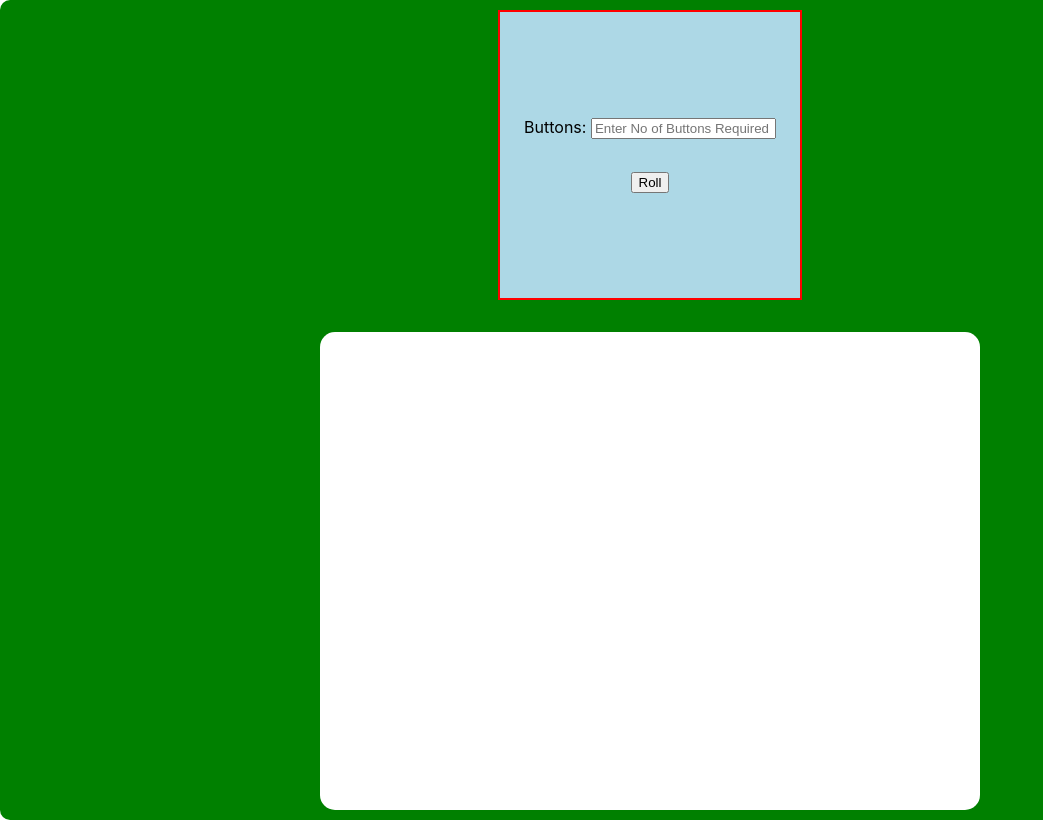
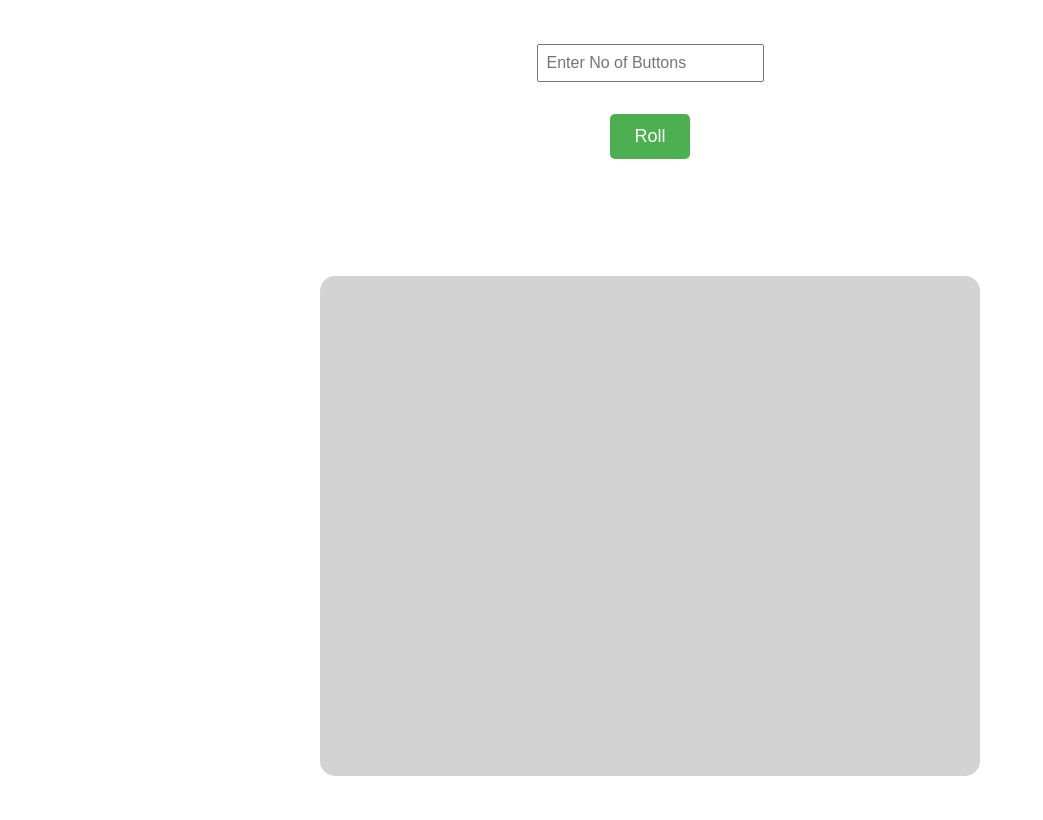
Before and after one commit to Sukriti-Bhatia-Zs/react-training, a React (Create React App) app in the folder react-practice copy/trycontextapi/: page / in a window 1280 px wide. Shown: the whole page, without its empty margins (0-1043 px from the left). Built offline with nearby package versions, Linux system fonts and the light colour scheme.

Commit message:
css improved react test 2 day11

```diff
--- a/react-practice copy/trycontextapi/src/Buttons/Buttonscss.css
+++ b/react-practice copy/trycontextapi/src/Buttons/Buttonscss.css
@@ -18,7 +18,7 @@
     grid-template-columns: repeat(3, 1fr);
     grid-template-rows: repeat(3, 1fr);
     gap: 5rem;
-    background-color: white;
+    background-color: lightgrey;
     padding: 10px;
     border-radius: 15px;
   }
@@ -64,7 +64,7 @@
     display: flex;
     justify-content: center;
     align-items: center;
-    background-color: green;
+    background-color: white;
     /* border: 1px solid #ccc;   */
     border-radius: 10px;
     padding: 10px;
@@ -92,8 +92,30 @@
   background-color: beige;
 }
 
-.parent{
-  width:50vw;
-  height:30vw;
-  background-color: white;
+.ParentContent {
+  display: flex;
+  align-items: center;
+  flex-direction: column;
+  gap: 2rem;
+  height: 200px;
+  width: 300px;
+
 }
+
+.input-field {
+  width: 100%;
+  padding: 8px;
+  font-size: 16px;
+  box-sizing: border-box;
+}
+
+.roll-btn {
+  padding: 12px 24px;
+  font-size: 18px;
+  background-color: #4CAF50;
+  color: white;
+  border: none;
+  border-radius: 5px;
+  cursor: pointer;
+  transition: background-color 0.3s ease;
+}
--- a/react-practice copy/trycontextapi/src/Reacttest2/ChildComponent.jsx
+++ b/react-practice copy/trycontextapi/src/Reacttest2/ChildComponent.jsx
@@ -18,7 +18,7 @@ const ChildComponent = ({ inputValue ,error}) => {
       {(
         <div className="diving">
           {inputValue>0 && !error &&[...Array(Number(inputValue))].map((element, index) => (
-            <button key={index} style={{backgroundColor:"white",border:"1px solid white"}}>
+            <button key={index} style={{backgroundColor:"lightgrey",border:"1px solid lightgrey"}}>
               <img
                 src={images[index % images.length]}
                 alt={`dice ${index + 1}`}
--- a/react-practice copy/trycontextapi/src/Reacttest2/ParentComponent.jsx
+++ b/react-practice copy/trycontextapi/src/Reacttest2/ParentComponent.jsx
@@ -35,21 +35,22 @@ const ParentComponent = () => {
 
   return (
     <div className="Main">
-      <div className="content">
+      <div className="ParentContent">
         <div>
-          <label htmlFor="Buttons">Buttons: </label>
+          {/* <label htmlFor="Buttons">Buttons: </label> */}
           <input
             type="text"
             name="Buttons"
-            placeholder="Enter No of Buttons Required"
+            placeholder="Enter No of Buttons "
             onChange={handleInputChange}
-
+            width={"100%"}
+            className="input-field"
 
           />
         </div>
         {error && <div className="error" style={{color:"red"}}>{error}</div>}
         <div>
-          <button onClick={handleClick}>Roll</button>
+          <button onClick={handleClick} className="roll-btn">Roll</button>
         </div>
       </div>
 
```
